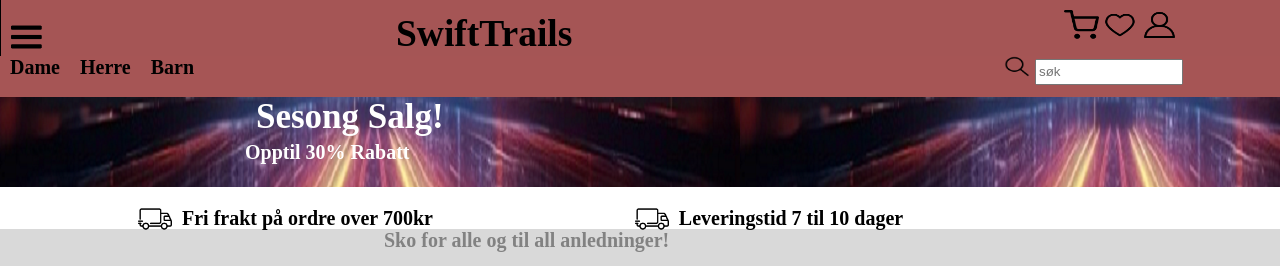
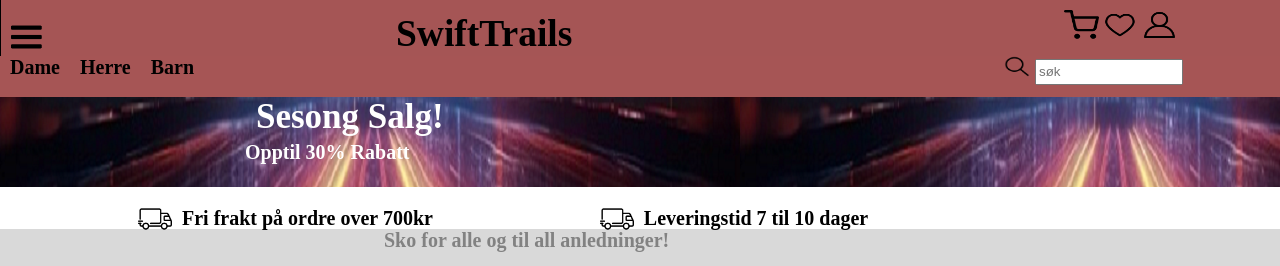
Before and after one commit to RamzanMaga/SwiftTrails, a plain HTML site: page index – Kopi.html in a window 1280 px wide. Shown: the top 266 px of the page. Drawn offline with Linux system fonts and the light colour scheme; grey boxes are pictures that could not be loaded.

Commit message:
Levering

```diff
--- a/css/style – Kopi.css
+++ b/css/style – Kopi.css
@@ -144,20 +144,20 @@ body{
  margin: 0 10px;
 }
 
-.typesko a {
- text-decoration: none;
- color: #000;
- font-weight: bold;
- font-size: 15px;
-}
-
 #mansko {
  font-size: 20px;
  margin-top: 15px;
  margin-left: 15px;
 }
 
-#settigstext {
+.typesko a {
+  text-decoration: none;
+  color: #000;
+  font-weight: bold;
+  font-size: 15px;
+ }
+
+.settigstext {
  display: flex;
  list-style: none;
  font-size: 18px;
@@ -559,15 +559,37 @@ body{
 }
 
 .textikon img {
- width: 34px;
- height: 34px;
- margin-right: 1px;
+ width: 30px;
+ height: 30px;
+ margin-top: -35px;
+ margin-left: 2px;
 }
 
 .textikon p {
- width: 150px;
+ width: 250px;
  font-size: 15px;
  font-weight: bold;
+ margin-top: -15px;
+}
+
+.textikon1 {
+ display: flex;
+ align-items: center;
+ margin-right: 15px;
+}
+
+.textikon1 img {
+ width: 30px;
+ height: 30px;
+ margin-top: 15px;
+ margin-left: -294px;
+}
+
+.textikon1 p {
+ width: 250px;
+ font-size: 15px;
+ font-weight: bold;
+ margin-top: 30px;
 }
 
 #frakt1 {
@@ -957,14 +979,6 @@ margin: 0%;
 }
 
 /*desktop*/
-.typesko a {
- text-decoration: none;
- color: #000;
- font-weight: bold;
- font-size: 15px;
-}
-
-/*desktop*/
 #mansko {
  font-size: 20px;
  margin-top: 15px;
@@ -987,14 +1001,16 @@ margin: 0%;
 }
 
 /*desktop*/
-#settigstext {
+.settigstext {
  display: flex;
  list-style: none;
  font-size: 18px;
- gap: 42%;
- margin-left: 55%;
+ gap: 50%;
+ margin-left: 550px;
  margin-top: -265px;
 }
+
+
 
 /*desktop*/
 .settingsikoner {
@@ -1442,15 +1458,43 @@ margin: 0%;
 .textikon img {
  width: 34px;
  height: 34px;
- margin-right: 10px;
+ margin-top: 9px;
+ margin-left: 10px;
 }
 
 /*desktop*/
 .textikon p {
- width: 315px;
- height: 30px;
+ width: 255px;
+ height: 15px;
  font-size: 20px;
  font-weight: bold;
+ margin-top: 20px;
+ margin-left: 10px;
+}
+
+/*desktop*/
+.textikon1 {
+ display: flex;
+ align-items: center;
+ margin-right: 15px; s
+}
+
+/*desktop*/
+.textikon1 img {
+ width: 34px;
+ height: 34px;
+ margin-top: 9px;
+ margin-left: -25px;
+}
+
+/*desktop*/
+.textikon1 p {
+ width: 250px;
+ height: 15px;
+ font-size: 20px;
+ font-weight: bold;
+ margin-top: 20px;
+ margin-left: 10px;
 }
 
 /*desktop*/
--- a/index – Kopi.html
+++ b/index – Kopi.html
@@ -67,7 +67,7 @@
             <img src="img/Shippingikon.png" alt="https://freeicons.io/ecommerce-8/delivery-truck-delivery-shipping-icon-132968">
             <p>Fri frakt på ordre over 700kr</p>
         </section>
-        <section class="textikon">
+        <section class="textikon1">
             <img src="img/Shippingikon.png" alt="https://freeicons.io/ecommerce-8/delivery-truck-delivery-shipping-icon-132968">
             <p>Leveringstid 7 til 10 dager</p>
         </section>
```
Also changed, not shown: produkt – Kopi.html (+1 -1 lines).
